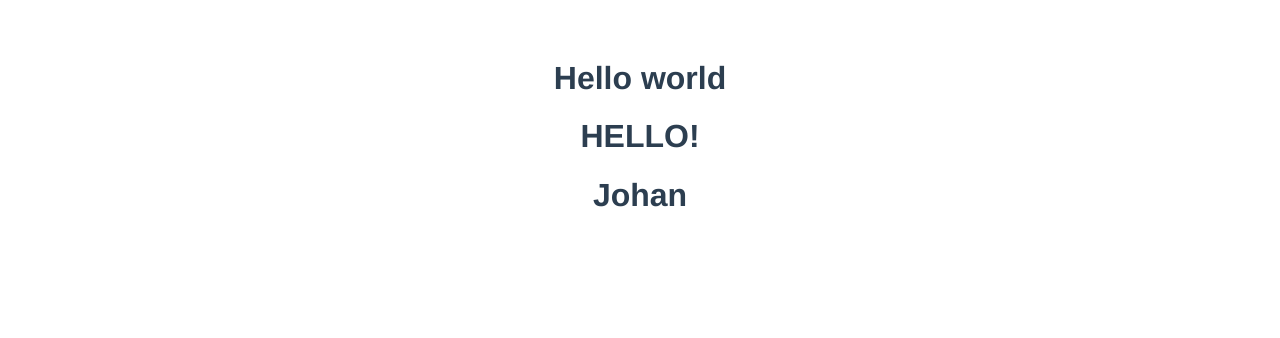
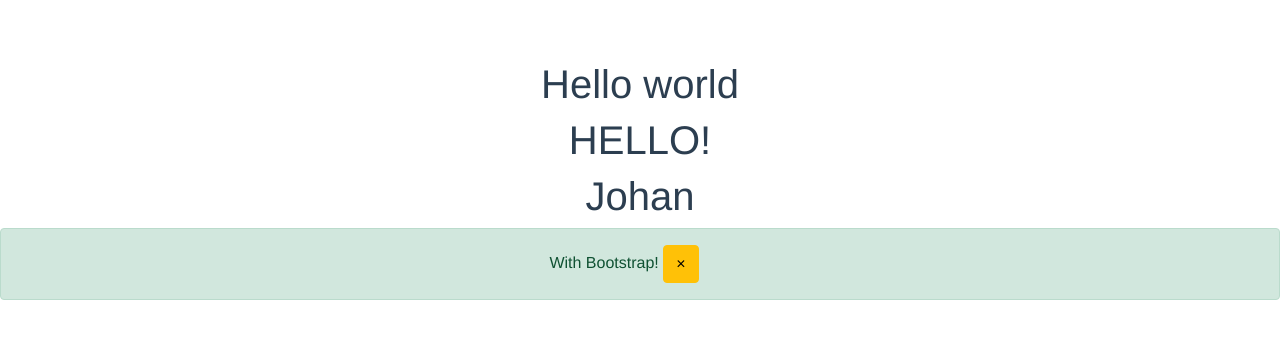
Before and after one commit to JohanRova/audio-projectoz, a Vue app: page /HelloWorld in a window 1280 px wide. Shown: the top 338 px of the page. Built offline with nearby package versions, Linux system fonts and the light colour scheme.

Commit message:
now using bootstrap

```diff
--- a/package.json
+++ b/package.json
@@ -7,6 +7,8 @@
     "serve": "vite preview"
   },
   "dependencies": {
+    "@popperjs/core": "^2.10.1",
+    "bootstrap": "^5.0.0-beta3",
     "vue": "^3.2.6",
     "vue-router": "^4.0.11",
     "vuex": "^4.0.2"
--- a/src/components/HelloWorld.vue
+++ b/src/components/HelloWorld.vue
@@ -1,4 +1,16 @@
 <template>
     <h1>HELLO!</h1>
     <h1>{{this.$store.state.name}}</h1>
+
+    <div class="alert alert-success alert-dismissible fade show" role="alert">
+
+  With Bootstrap!
+
+  <button type="button" class="btn btn-warning">
+
+    <span aria-hidden="true">&times;</span>
+
+  </button>
+
+</div>
 </template>
--- a/src/main.js
+++ b/src/main.js
@@ -2,6 +2,8 @@ import { createApp } from 'vue'
 import App from './App.vue'
 import router from './router/index.js'
 import store from './store/index.js'
+import "bootstrap/dist/css/bootstrap.min.css";
+import "bootstrap";
 
 //createApp(App).mount('#app')
 
```
Also changed, not shown: 1 other file (tests, documents, lock files or other folders).
